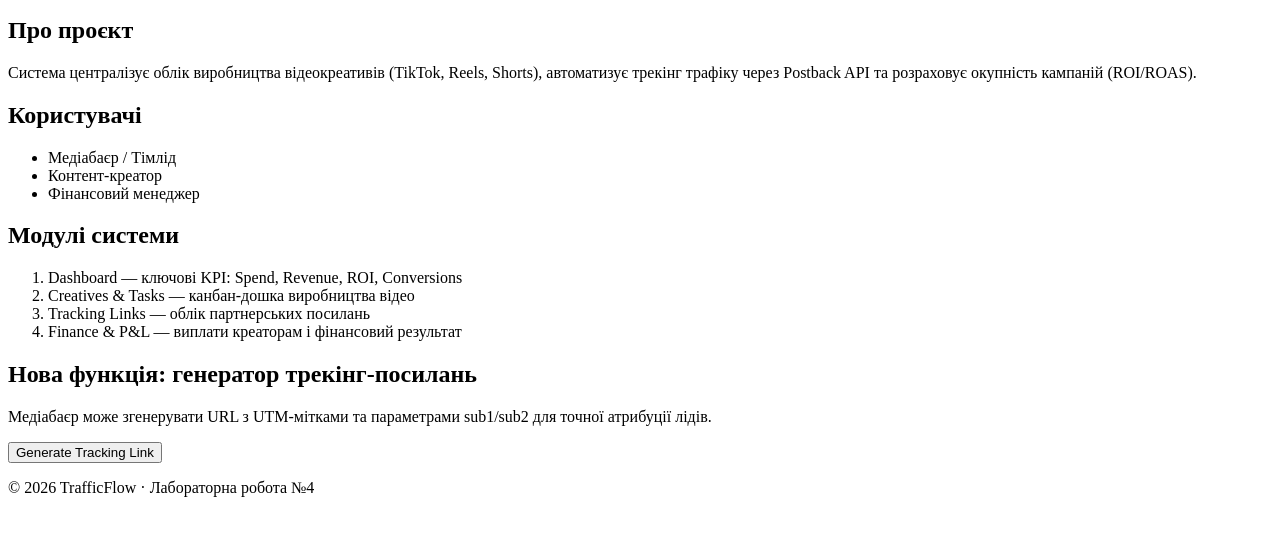
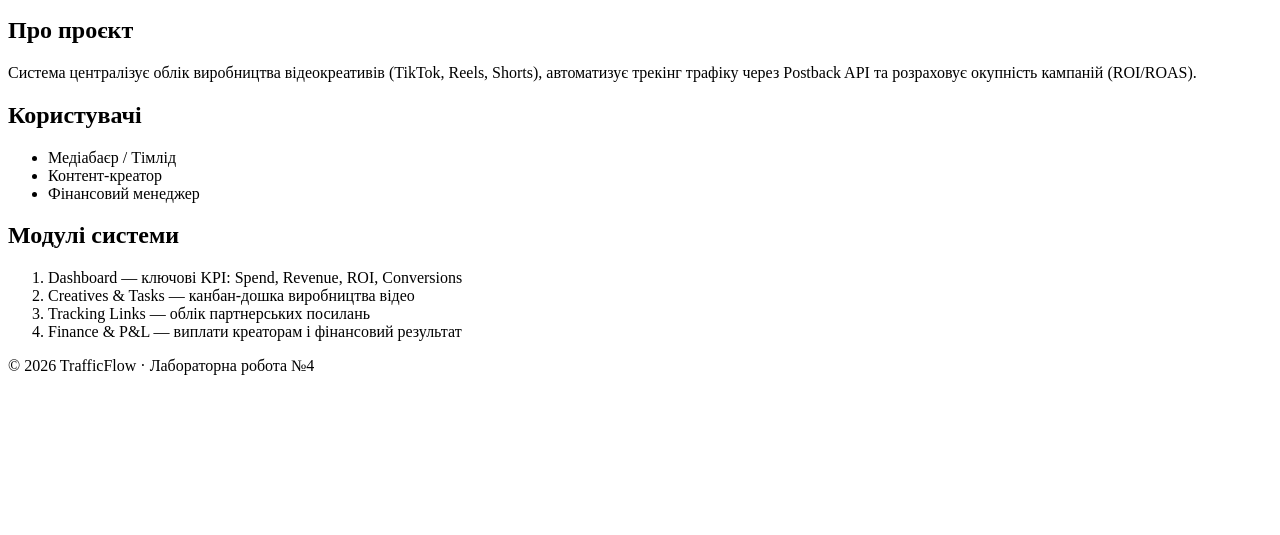
Before and after one commit to ShamanNarkoman/lab4-git-web, a plain HTML site: page index.html in a window 1280 px wide. Shown: the part 101-636 px from the top of the page. Drawn offline with Linux system fonts and the light colour scheme.

Commit message:
Revert "Add feature section"

```diff
--- a/index.html
+++ b/index.html
@@ -26,12 +26,7 @@
     <li>Tracking Links — облік партнерських посилань</li>
     <li>Finance &amp; P&amp;L — виплати креаторам і фінансовий результат</li>
   </ol>
-  <section id="feature">
-    <h2>Нова функція: генератор трекінг-посилань</h2>
-    <p>Медіабаєр може згенерувати URL з UTM-мітками та параметрами sub1/sub2
-       для точної атрибуції лідів.</p>
-    <button type="button">Generate Tracking Link</button>
-  </section>
+
   <footer>
     <p>© 2026 TrafficFlow · Лабораторна робота №4</p>
   </footer>
```
